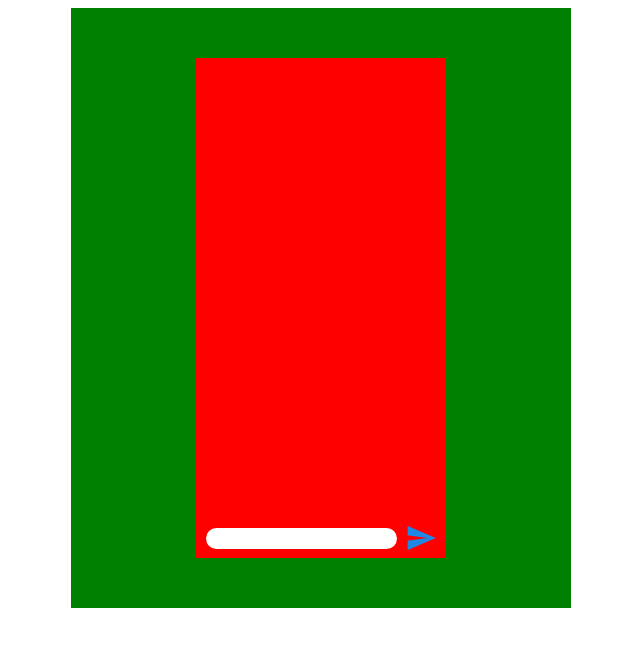
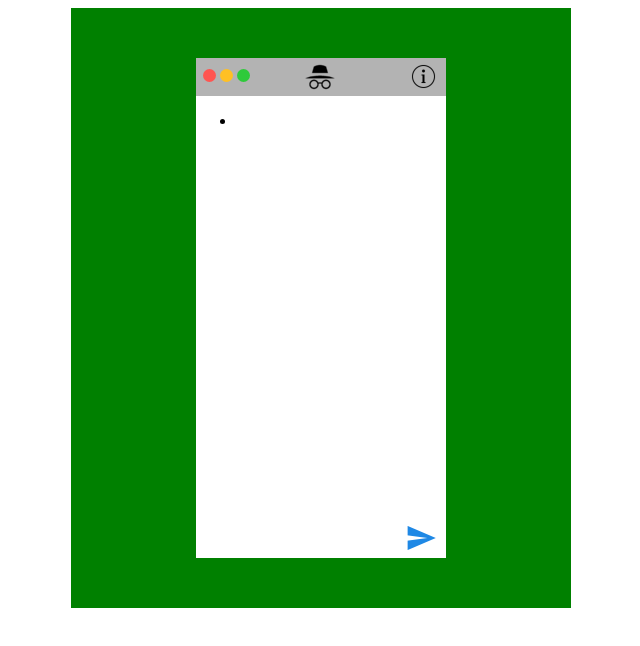
Before and after one commit to Rique0161/B1, a plain HTML site: page index.html in a window 1280 px wide. Shown: the whole page, without its empty margins (319-959 px from the left). Drawn offline with Linux system fonts and the light colour scheme; files whose address does not match are found by name.

Commit message:
Atualização no estilo

```diff
--- a/index.html
+++ b/index.html
@@ -12,11 +12,32 @@
     <div id="container">
 
       <div id="primeiraDiv">
-        <link rel="icon" type="image/png" href="send.ico"/>
+        <div id="cabecalho">
+
+          <div id="bolinhas">
+            <span id="dot1"></span>
+            <span id="dot2"></span>
+            <span id="dot3"></span>
+          </div>
+
+          <div id="meioCabecalho">
+            <img src="C:\Users\atsui\OneDrive\Documentos\dev\Enigma 2\B1\images\anonimo.png" alt="">
+          </div>
+          <div id="info">
+            <img src="C:\Users\atsui\OneDrive\Documentos\dev\Enigma 2\B1\images\infomenor.png" alt="">
+          </div>
+
+
+
+        </div>
+
+        <ul>
+          <li id="valor"></li>
+        </ul>
           <div id="filhoPrimeiraDiv">
 
             <input type="text" name="" id="texto">
-              <img src="send.png" alt="" id="icone">
+              <img src="C:\Users\atsui\OneDrive\Documentos\dev\Enigma 2\B1\images\send.png" alt="" id="icone" onclick="adicionar()">
           </div>
 
       </div>
--- a/script.js
+++ b/script.js
@@ -1 +1,5 @@
-var nada = 0;
+function adicionar(){
+  var valor = document.getElementById('valor')
+  var texto = document.getElementById('texto')
+  valor.innerHTML = texto.value
+}
--- a/style.css
+++ b/style.css
@@ -5,7 +5,7 @@ body{
 }
 
 #primeiraDiv{
-  background-color: red;
+  background-color: white;
   width: 250px;
   height: 500px;
   position: relative;
@@ -34,7 +34,7 @@ body{
   position: absolute;
   left: 10px;
   width: 187px;
-  height: 19px;
+  height: 20px;
   border: none;
   border-radius: 13px;
 }
@@ -44,3 +44,65 @@ body{
   right: 9px;
   bottom: 4px;
 }
+
+#cabecalho{
+  background-color: #B3B3B3;
+  width: 100%;
+  height:38px;
+}
+
+#bolinhas{
+  height: 13px;
+  width: 50px;
+  padding-left: 7px;
+  padding-top: 10px;
+  display: inline-block;
+  position: absolute;
+  top: 0px;
+}
+
+#dot1{
+  background-color: #ff5551;
+  height: 13px;
+  width: 13px;
+  border-radius: 50%;
+  display: inline-block;
+}
+
+#dot2{
+  background-color: #ffc024;
+  height: 13px;
+  width: 13px;
+  border-radius: 50%;
+  display: inline-block;
+
+}
+
+#dot3{
+  background-color: #2eca3b;
+  height: 13px;
+  width: 13px;
+  border-radius: 50%;
+  display: inline-block;
+
+}
+
+#info{
+  display: inline-block;
+  width: 25px;
+  height: 25px;
+  position: absolute;
+  margin-left: 215px;
+  margin-top: 6px;
+}
+
+#meioCabecalho{
+  display: inline-block;
+  width: 32px;
+  height: 32px;
+  margin-left: 108px;
+  margin-top: 3px;
+  position: absolute;
+}
+
+/*Cor das mensagens: #0b7dff*/
```
Also changed, not shown: send.png (deleted).
